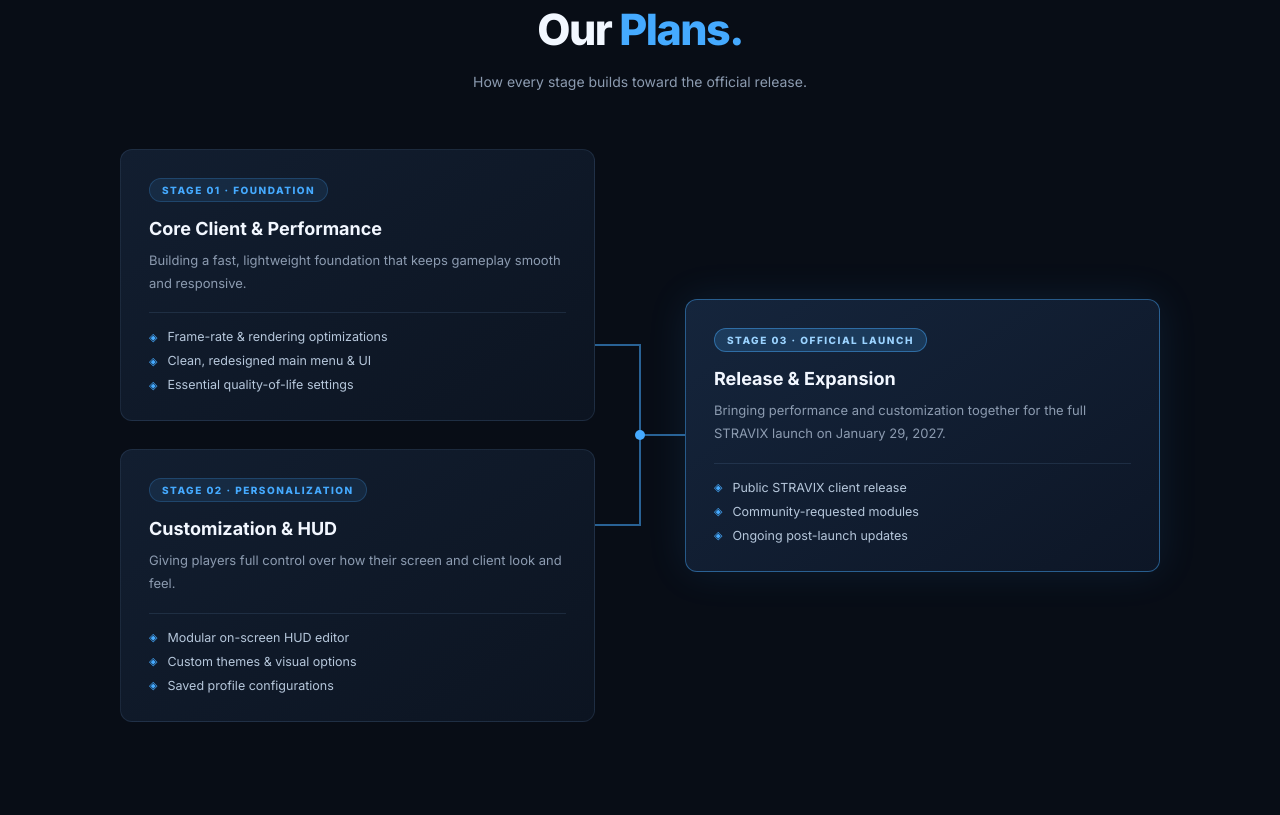
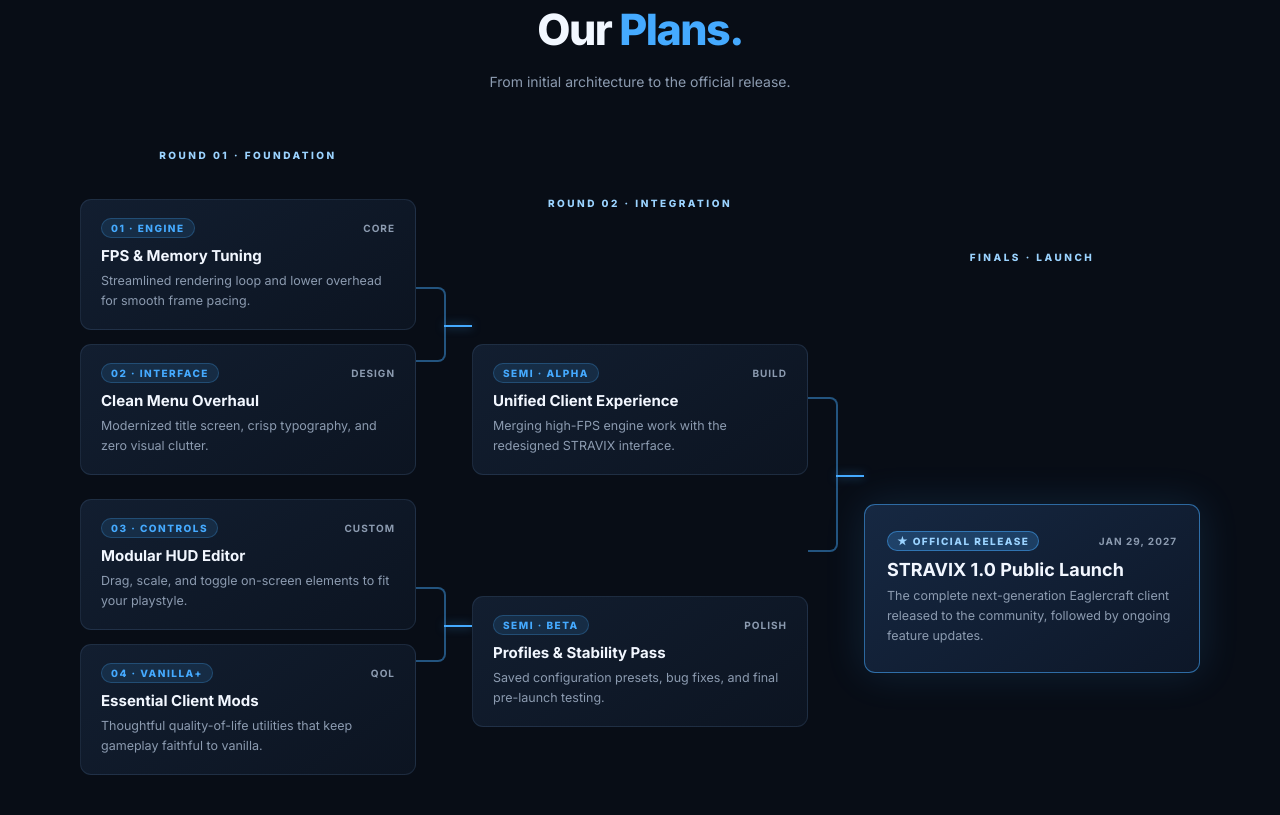
Before and after one commit to D3544/Stravix-client, a plain HTML site: page index.html in a window 1280 px wide. Shown: the part 2425-3240 px from the top of the page. Drawn offline with Linux system fonts and the light colour scheme.

Commit message:
Change plans layout to tournament bracket format
Refactor plans section to tournament bracket layout, update styles and structure.

```diff
--- a/index.html
+++ b/index.html
@@ -382,123 +382,166 @@ section {
     background: #0b111d;
     border-top: 1px solid var(--border);
     border-bottom: 1px solid var(--border);
-    min-height: 300px;
+    min-height: 260px;
 }
 
 .updates .section-heading {
     margin-bottom: 0;
 }
 
-/* ========== PLANS BRACKET ========== */
-.bracket-container {
-    display: grid;
-    grid-template-columns: 1fr 90px 1fr;
-    align-items: center;
-    max-width: 1040px;
+/* ========== TOURNAMENT BRACKET (PLANS) ========== */
+.tournament-bracket {
+    display: flex;
+    align-items: stretch;
+    justify-content: space-between;
+    gap: 0;
+    max-width: 1120px;
     margin: auto;
 }
 
-.bracket-left {
+.bracket-col {
+    flex: 1;
     display: flex;
     flex-direction: column;
-    gap: 28px;
+    justify-content: space-around;
+    gap: 24px;
+    position: relative;
 }
 
-.bracket-lines {
-    width: 90px;
-    height: 100%;
+.bracket-col-header {
+    text-align: center;
+    font-size: 10px;
+    font-weight: 800;
+    letter-spacing: 2.5px;
+    color: var(--light);
+    text-transform: uppercase;
+    margin-bottom: 14px;
+}
+
+.bracket-matchup {
+    display: flex;
+    flex-direction: column;
+    gap: 14px;
+    position: relative;
+}
+
+/* Connector bridge columns between rounds */
+.bracket-bridge {
+    width: 56px;
+    display: flex;
+    flex-direction: column;
+    justify-content: space-around;
+    padding-top: 26px;
+}
+
+.bridge-fork {
+    height: 150px;
+    position: relative;
+}
+
+.bridge-fork::before {
+    content: "";
+    position: absolute;
+    left: 0;
+    top: 25%;
+    bottom: 25%;
+    width: 28px;
+    border-top: 2px solid rgba(69, 170, 255, 0.45);
+    border-bottom: 2px solid rgba(69, 170, 255, 0.45);
+    border-right: 2px solid rgba(69, 170, 255, 0.45);
+    border-radius: 0 8px 8px 0;
+}
+
+.bridge-fork::after {
+    content: "";
+    position: absolute;
+    left: 28px;
+    right: 0;
+    top: 50%;
+    height: 2px;
+    background: var(--blue);
+    box-shadow: 0 0 10px rgba(69, 170, 255, 0.6);
+}
+
+.bridge-fork.tall {
+    height: 310px;
+}
+
+.bracket-card {
+    background: linear-gradient(145deg, #121e30, #0c1421);
+    border: 1px solid var(--border);
+    border-radius: 11px;
+    padding: 18px 20px;
+    transition: .3s;
+    position: relative;
+}
+
+.bracket-card:hover {
+    transform: translateY(-3px);
+    border-color: rgba(69, 170, 255, 0.55);
+    box-shadow: 0 10px 28px rgba(69, 170, 255, 0.1);
+}
+
+.bracket-seed {
     display: flex;
     align-items: center;
-    justify-content: center;
+    justify-content: space-between;
+    margin-bottom: 8px;
 }
 
-.bracket-lines svg {
-    width: 100%;
-    height: 320px;
-    overflow: visible;
-}
-
-.plan-card {
-    background: linear-gradient(145deg, #121e30, #0c1421);
-    border: 1px solid var(--border);
-    border-radius: 12px;
-    padding: 28px;
-    transition: .3s;
-    display: flex;
-    flex-direction: column;
-}
-
-.plan-card:hover {
-    transform: translateY(-4px);
-    border-color: rgba(69,170,255,.55);
-    box-shadow: 0 12px 35px rgba(69,170,255,.08);
-}
-
-.plan-card.final-node {
-    border-color: rgba(69, 170, 255, 0.45);
-    background: linear-gradient(145deg, #15253c, #0d1626);
-    box-shadow: 0 0 40px rgba(69, 170, 255, 0.1);
-}
-
-.plan-card.final-node:hover {
-    border-color: var(--blue);
-    box-shadow: 0 0 45px rgba(69, 170, 255, 0.22);
-}
-
-.plan-tag {
-    display: inline-block;
-    width: fit-content;
-    padding: 5px 12px;
-    border-radius: 20px;
+.seed-badge {
     font-size: 10px;
     font-weight: 800;
     letter-spacing: 1.5px;
+    color: var(--blue);
+    background: rgba(69, 170, 255, 0.12);
+    border: 1px solid rgba(69, 170, 255, 0.25);
+    padding: 3px 9px;
+    border-radius: 20px;
     text-transform: uppercase;
-    background: rgba(69,170,255,.1);
-    color: var(--blue);
-    border: 1px solid rgba(69,170,255,.22);
-    margin-bottom: 16px;
 }
 
-.plan-card.final-node .plan-tag {
-    background: rgba(69,170,255,.18);
-    color: var(--light);
-    border-color: rgba(69,170,255,.45);
+.seed-status {
+    font-size: 10px;
+    font-weight: 700;
+    letter-spacing: 1px;
+    color: var(--muted);
+    text-transform: uppercase;
 }
 
-.plan-card h3 {
-    font-size: 18px;
-    margin-bottom: 10px;
+.bracket-card h3 {
+    font-size: 15px;
+    font-weight: 700;
+    margin-bottom: 6px;
+    color: var(--text);
 }
 
-.plan-card p {
-    font-size: 13px;
+.bracket-card p {
+    font-size: 12.5px;
     color: var(--muted);
-    line-height: 1.75;
-    margin-bottom: 18px;
+    line-height: 1.6;
 }
 
-.plan-list {
-    list-style: none;
-    display: flex;
-    flex-direction: column;
-    gap: 9px;
-    border-top: 1px solid var(--border);
-    padding-top: 16px;
+.bracket-card.champion-card {
+    border: 1px solid rgba(69, 170, 255, 0.55);
+    background: linear-gradient(145deg, #162842, #0d1728);
+    box-shadow: 0 0 40px rgba(69, 170, 255, 0.14);
+    padding: 26px 22px;
 }
 
-.plan-list li {
-    font-size: 12.5px;
-    color: #b6c7db;
-    display: flex;
-    align-items: center;
-    gap: 10px;
+.bracket-card.champion-card:hover {
+    border-color: var(--blue);
+    box-shadow: 0 0 50px rgba(69, 170, 255, 0.28);
 }
 
-.plan-list li::before {
-    content: "◈";
-    color: var(--blue);
-    font-size: 11px;
+.bracket-card.champion-card .seed-badge {
+    background: rgba(69, 170, 255, 0.22);
+    color: var(--light);
+    border-color: rgba(69, 170, 255, 0.5);
+}
+
+.bracket-card.champion-card h3 {
+    font-size: 18px;
 }
 
 /* PHILOSOPHY */
@@ -748,12 +791,12 @@ footer p {
 }
 
 /* MOBILE */
-@media(max-width: 820px) {
-    .bracket-container {
-        grid-template-columns: 1fr;
-        gap: 20px;
+@media(max-width: 900px) {
+    .tournament-bracket {
+        flex-direction: column;
+        gap: 32px;
     }
-    .bracket-lines {
+    .bracket-bridge {
         display: none;
     }
 }
@@ -941,61 +984,105 @@ footer p {
     </div>
 </section>
 
-<!-- PLANS (BRACKET) -->
+<!-- PLANS (TOURNAMENT BRACKET) -->
 <section class="plans" id="plans">
     <div class="container">
         <div class="section-heading reveal">
             <div class="eyebrow">ROADMAP & VISION</div>
             <h2>Our <span class="blue-text">Plans.</span></h2>
-            <p>How every stage builds toward the official release.</p>
+            <p>From initial architecture to the official release.</p>
         </div>
 
-        <div class="bracket-container">
-            <!-- LEFT BRACKET COLUMN -->
-            <div class="bracket-left">
-                <div class="plan-card reveal">
-                    <span class="plan-tag">Stage 01 · Foundation</span>
-                    <h3>Core Client & Performance</h3>
-                    <p>Building a fast, lightweight foundation that keeps gameplay smooth and responsive.</p>
-                    <ul class="plan-list">
-                        <li>Frame-rate & rendering optimizations</li>
-                        <li>Clean, redesigned main menu & UI</li>
-                        <li>Essential quality-of-life settings</li>
-                    </ul>
+        <div class="tournament-bracket">
+            <!-- ROUND 1 -->
+            <div class="bracket-col reveal">
+                <div class="bracket-col-header">Round 01 · Foundation</div>
+                <div class="bracket-matchup">
+                    <div class="bracket-card">
+                        <div class="bracket-seed">
+                            <span class="seed-badge">01 · Engine</span>
+                            <span class="seed-status">Core</span>
+                        </div>
+                        <h3>FPS & Memory Tuning</h3>
+                        <p>Streamlined rendering loop and lower overhead for smooth frame pacing.</p>
+                    </div>
+                    <div class="bracket-card">
+                        <div class="bracket-seed">
+                            <span class="seed-badge">02 · Interface</span>
+                            <span class="seed-status">Design</span>
+                        </div>
+                        <h3>Clean Menu Overhaul</h3>
+                        <p>Modernized title screen, crisp typography, and zero visual clutter.</p>
+                    </div>
                 </div>
 
-                <div class="plan-card reveal">
-                    <span class="plan-tag">Stage 02 · Personalization</span>
-                    <h3>Customization & HUD</h3>
-                    <p>Giving players full control over how their screen and client look and feel.</p>
-                    <ul class="plan-list">
-                        <li>Modular on-screen HUD editor</li>
-                        <li>Custom themes & visual options</li>
-                        <li>Saved profile configurations</li>
-                    </ul>
+                <div class="bracket-matchup">
+                    <div class="bracket-card">
+                        <div class="bracket-seed">
+                            <span class="seed-badge">03 · Controls</span>
+                            <span class="seed-status">Custom</span>
+                        </div>
+                        <h3>Modular HUD Editor</h3>
+                        <p>Drag, scale, and toggle on-screen elements to fit your playstyle.</p>
+                    </div>
+                    <div class="bracket-card">
+                        <div class="bracket-seed">
+                            <span class="seed-badge">04 · Vanilla+</span>
+                            <span class="seed-status">QoL</span>
+                        </div>
+                        <h3>Essential Client Mods</h3>
+                        <p>Thoughtful quality-of-life utilities that keep gameplay faithful to vanilla.</p>
+                    </div>
                 </div>
             </div>
 
-            <!-- SVG BRACKET CONNECTOR -->
-            <div class="bracket-lines reveal">
-                <svg viewBox="0 0 90 320" fill="none" xmlns="http://www.w3.org/2000/svg">
-                    <path d="M0 70 H45 V160 H90" stroke="#45aaff" stroke-opacity="0.55" stroke-width="2"/>
-                    <path d="M0 250 H45 V160" stroke="#45aaff" stroke-opacity="0.55" stroke-width="2"/>
-                    <circle cx="45" cy="160" r="5" fill="#45aaff"/>
-                </svg>
+            <!-- BRIDGE 1 -->
+            <div class="bracket-bridge reveal">
+                <div class="bridge-fork"></div>
+                <div class="bridge-fork"></div>
             </div>
 
-            <!-- RIGHT BRACKET COLUMN (FINALS) -->
-            <div class="bracket-right">
-                <div class="plan-card final-node reveal">
-                    <span class="plan-tag">Stage 03 · Official Launch</span>
-                    <h3>Release & Expansion</h3>
-                    <p>Bringing performance and customization together for the full STRAVIX launch on January 29, 2027.</p>
-                    <ul class="plan-list">
-                        <li>Public STRAVIX client release</li>
-                        <li>Community-requested modules</li>
-                        <li>Ongoing post-launch updates</li>
-                    </ul>
+            <!-- SEMIFINALS -->
+            <div class="bracket-col reveal">
+                <div class="bracket-col-header">Round 02 · Integration</div>
+                <div class="bracket-matchup">
+                    <div class="bracket-card">
+                        <div class="bracket-seed">
+                            <span class="seed-badge">Semi · Alpha</span>
+                            <span class="seed-status">Build</span>
+                        </div>
+                        <h3>Unified Client Experience</h3>
+                        <p>Merging high-FPS engine work with the redesigned STRAVIX interface.</p>
+                    </div>
+                </div>
+
+                <div class="bracket-matchup">
+                    <div class="bracket-card">
+                        <div class="bracket-seed">
+                            <span class="seed-badge">Semi · Beta</span>
+                            <span class="seed-status">Polish</span>
+                        </div>
+                        <h3>Profiles & Stability Pass</h3>
+                        <p>Saved configuration presets, bug fixes, and final pre-launch testing.</p>
+                    </div>
+                </div>
+            </div>
+
+            <!-- BRIDGE 2 -->
+            <div class="bracket-bridge reveal">
+                <div class="bridge-fork tall"></div>
+            </div>
+
+            <!-- FINALS -->
+            <div class="bracket-col reveal">
+                <div class="bracket-col-header">Finals · Launch</div>
+                <div class="bracket-card champion-card">
+                    <div class="bracket-seed">
+                        <span class="seed-badge">★ Official Release</span>
+                        <span class="seed-status">Jan 29, 2027</span>
+                    </div>
+                    <h3>STRAVIX 1.0 Public Launch</h3>
+                    <p>The complete next-generation Eaglercraft client released to the community, followed by ongoing feature updates.</p>
                 </div>
             </div>
         </div>
@@ -1203,7 +1290,7 @@ function animateCursor() {
 }
 animateCursor();
 
-const hoverElements = document.querySelectorAll('a, button, .btn, .feature-card, .plan-card, .nav-button, .close-timer');
+const hoverElements = document.querySelectorAll('a, button, .btn, .feature-card, .bracket-card, .nav-button, .close-timer');
 hoverElements.forEach(el => {
     el.addEventListener('mouseenter', () => {
         cursor.classList.add('hover');
```
